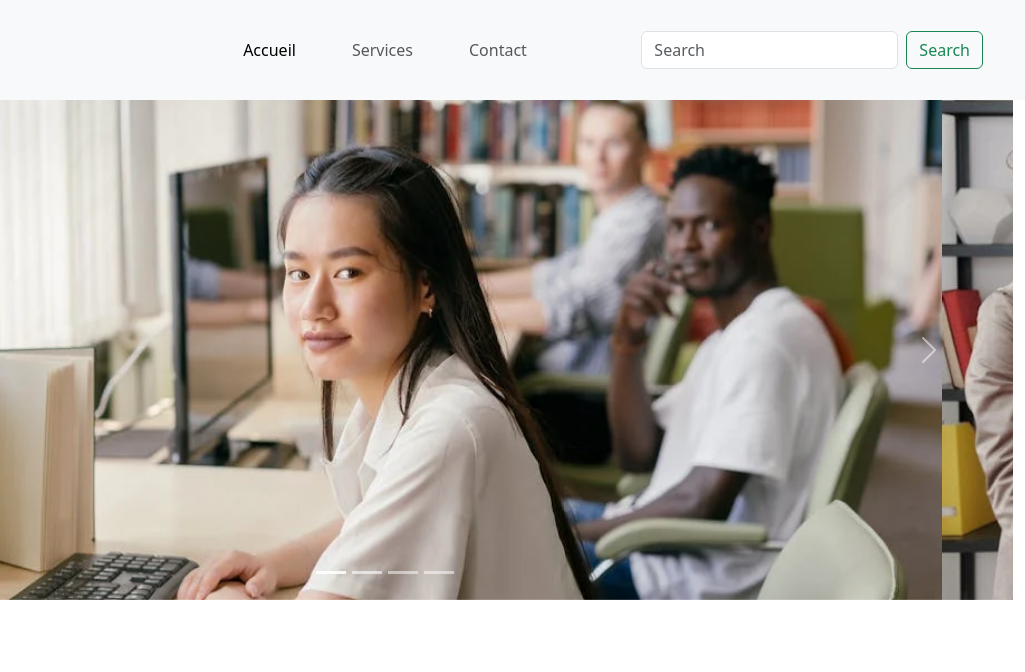
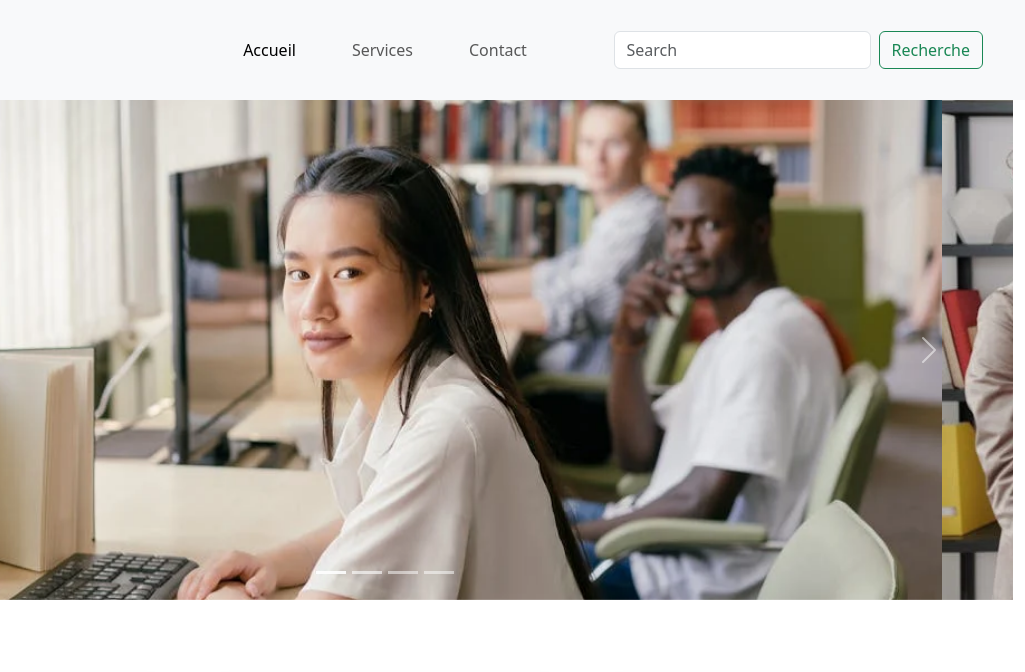
Before and after one commit to Clear008/Tech-School, a plain HTML site: page index.html in a window 1280 px wide. Shown: the top 672 px of the page, 255-1280 px from the left. Drawn offline with nearby package versions, Linux system fonts and the light colour scheme.

Commit message:
update README.md

```diff
--- a/index.html
+++ b/index.html
@@ -36,7 +36,7 @@
                 </ul>
                 <form class="d-flex" role="search">
                     <input class="form-control me-2" type="search" placeholder="Search" aria-label="Search for courses or content">
-                    <button class="btn btn-outline-success" type="submit" aria-label="Submit Search">Search</button>
+                    <button class="btn btn-outline-success" type="submit" aria-label="Submit Search">Recherche</button>
                 </form>
             </div>
         </div>
```
Also changed, not shown: 1 other file.
